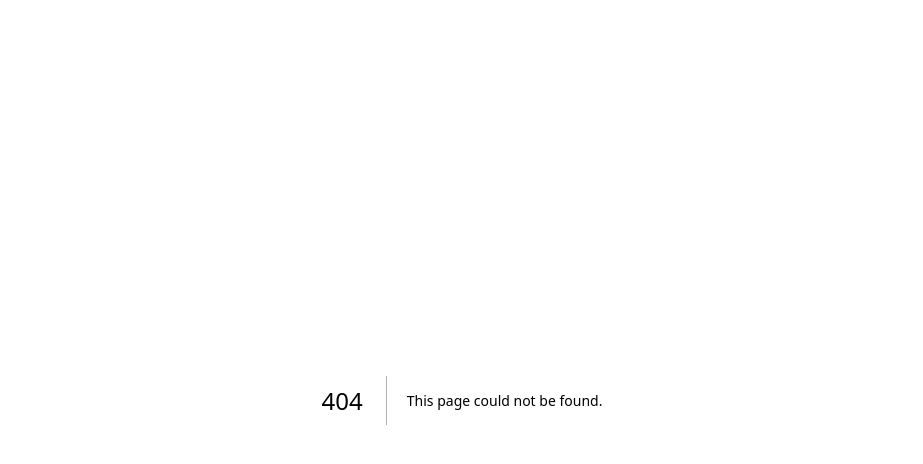
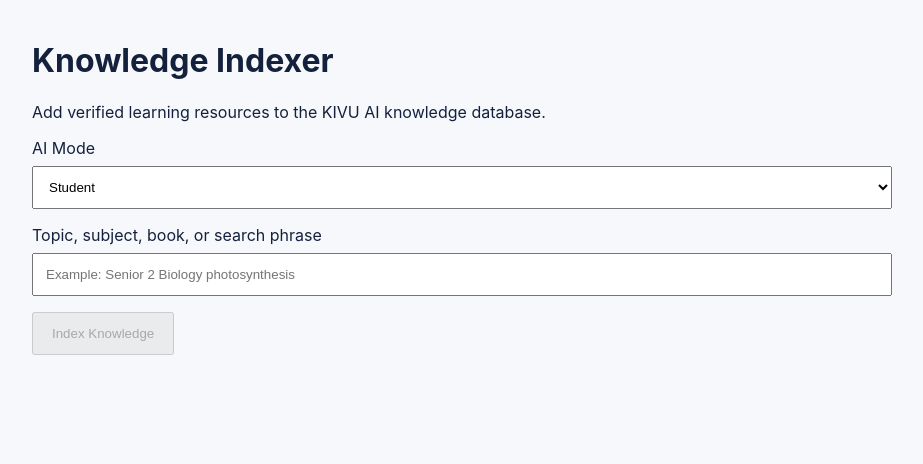
Before and after one commit to senid-221/kivu-ai, a Next.js app: page /admin/knowledge in a window 1280 px wide. Before the commit this address had no page. Shown: the top 464 px of the page, without its empty margins (178-1101 px from the left). Built offline with nearby package versions, Linux system fonts and the light colour scheme.

Commit message:
Add Knowledge Indexer admin dashboard

```diff
--- /dev/null
+++ b/src/app/admin/knowledge/page.tsx
@@ -0,0 +1,70 @@
+"use client";
+
+import { useState } from "react";
+
+const modes = [
+  ["student", "Student"],
+  ["teacher", "Teacher"],
+  ["nesa_exam_rev", "NESA Exam Review"],
+  ["developer", "Developer"],
+  ["seller", "Seller"],
+];
+
+export default function KnowledgeAdminPage() {
+  const [mode, setMode] = useState("student");
+  const [query, setQuery] = useState("");
+  const [loading, setLoading] = useState(false);
+  const [result, setResult] = useState<any>(null);
+  const [error, setError] = useState("");
+
+  async function indexKnowledge() {
+    setLoading(true); setError(""); setResult(null);
+    try {
+      const response = await fetch("/api/knowledge/index", {
+        method: "POST",
+        headers: { "Content-Type": "application/json" },
+        body: JSON.stringify({ mode, query }),
+      });
+      const data = await response.json();
+      if (!response.ok) throw new Error(data.error || "Indexing failed");
+      setResult(data);
+    } catch (e) {
+      setError(e instanceof Error ? e.message : "Indexing failed");
+    } finally { setLoading(false); }
+  }
+
+  return (
+    <main style={{ maxWidth: 900, margin: "0 auto", padding: 20 }}>
+      <h1>Knowledge Indexer</h1>
+      <p>Add verified learning resources to the KIVU AI knowledge database.</p>
+
+      <label>AI Mode</label>
+      <select value={mode} onChange={e => setMode(e.target.value)} style={{ width: "100%", padding: 12, margin: "8px 0 16px" }}>
+        {modes.map(([value, label]) => <option key={value} value={value}>{label}</option>)}
+      </select>
+
+      <label>Topic, subject, book, or search phrase</label>
+      <input value={query} onChange={e => setQuery(e.target.value)} placeholder="Example: Senior 2 Biology photosynthesis" style={{ width: "100%", padding: 12, margin: "8px 0 16px" }} />
+
+      <button onClick={indexKnowledge} disabled={loading || query.trim().length < 3} style={{ padding: "12px 18px" }}>
+        {loading ? "Indexing knowledge..." : "Index Knowledge"}
+      </button>
+
+      {error && <p style={{ marginTop: 20 }}>{error}</p>}
+
+      {result && (
+        <section style={{ marginTop: 24 }}>
+          <h2>Indexing complete</h2>
+          <p>{result.indexedSources} source(s) processed for {result.mode}.</p>
+          {result.sources.map((source: any) => (
+            <article key={source.url} style={{ padding: 14, border: "1px solid #ddd", borderRadius: 10, marginTop: 10 }}>
+              <strong>{source.title}</strong>
+              <div>{source.provider}</div>
+              <small>{source.chunks} indexed excerpt(s)</small>
+            </article>
+          ))}
+        </section>
+      )}
+    </main>
+  );
+}
```
